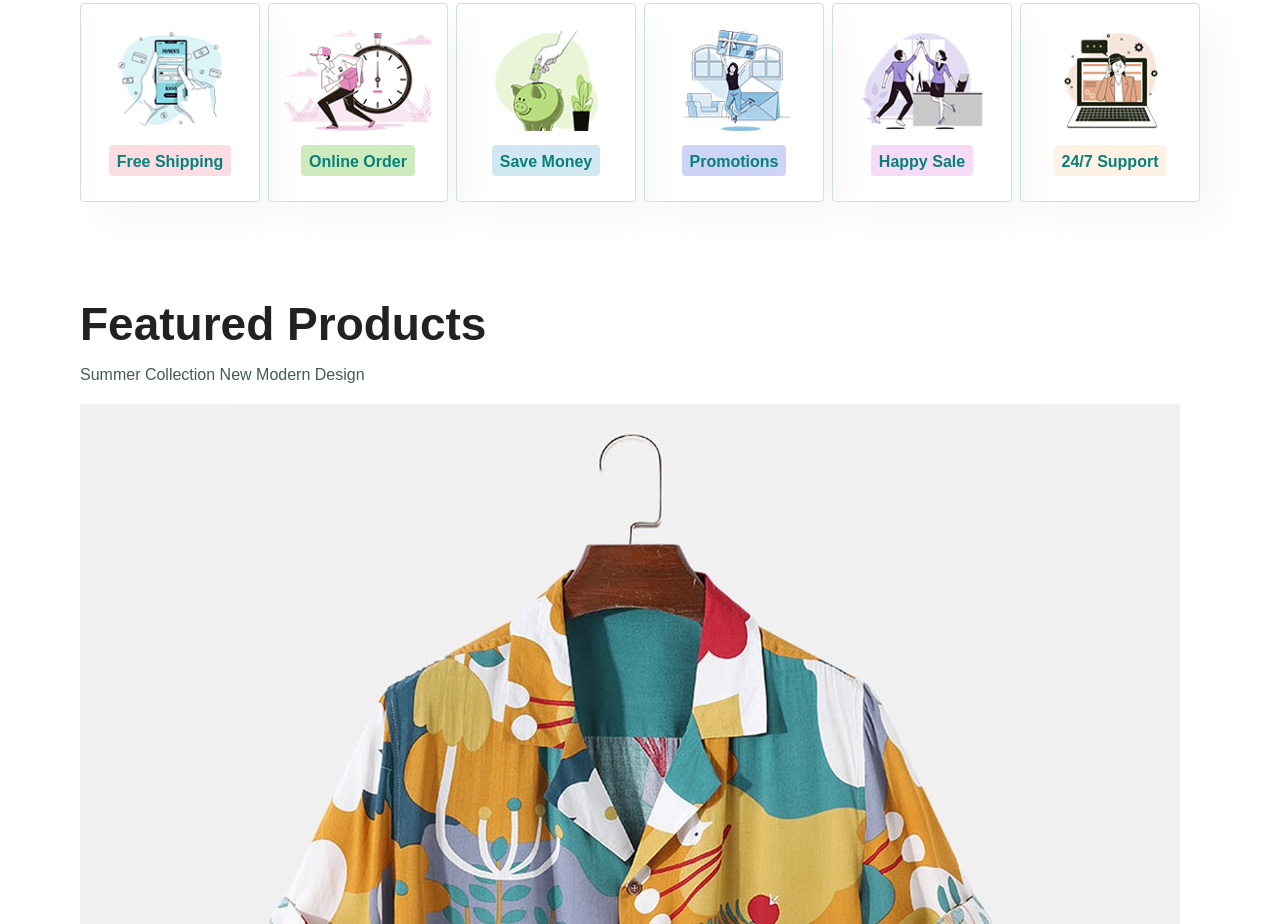
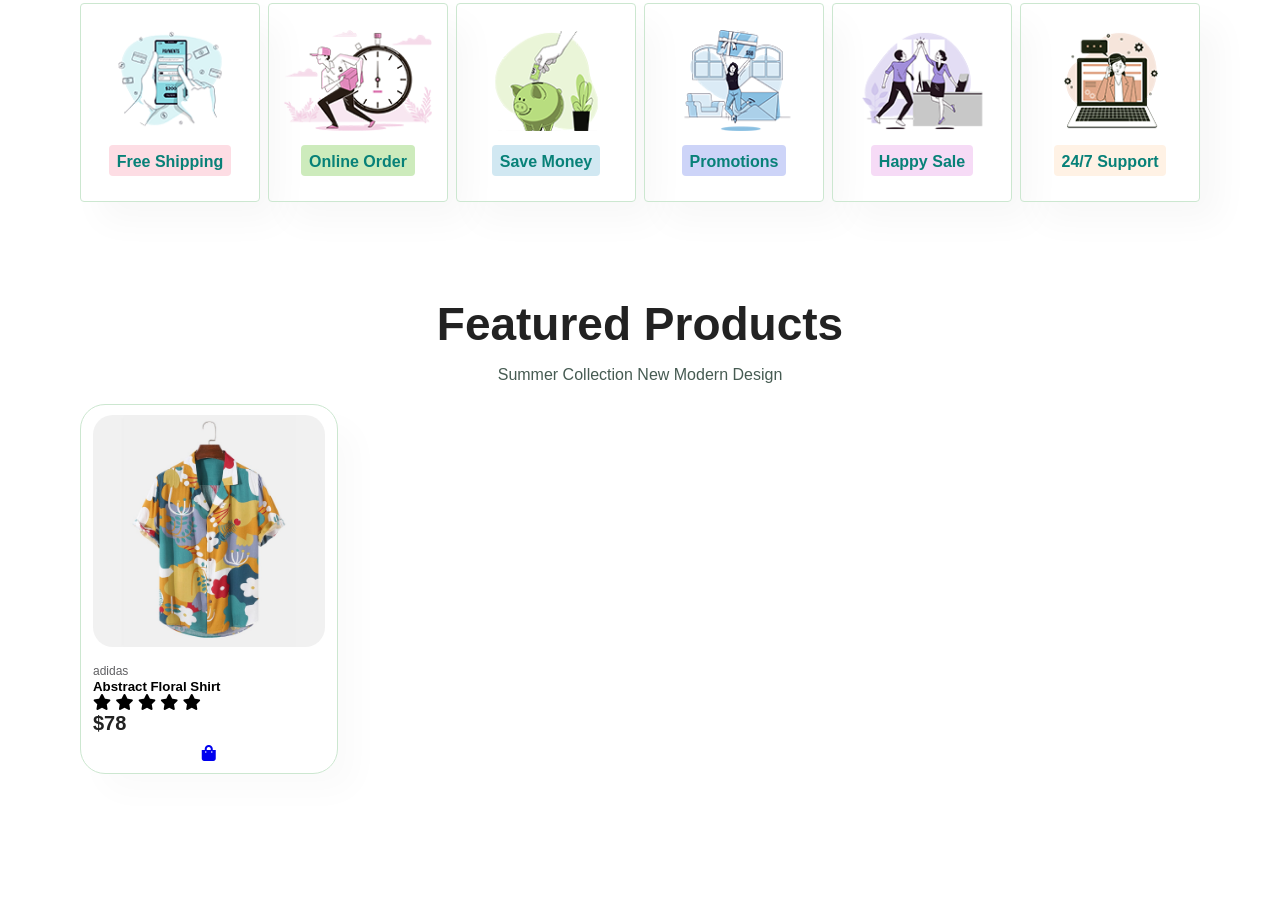
Before and after one commit to ValentinaMithylin/Ecommerce-website, a plain HTML site: page index.html in a window 1280 px wide. Shown: the part 856-1780 px from the top of the page. After the commit the page ends 1685 px from the top, so only its background shows below. Drawn offline with Linux system fonts and the light colour scheme.

Commit message:
minor changes

```diff
--- a/index.html
+++ b/index.html
@@ -21,7 +21,7 @@
                 <li><a href="blog.html">Blog</a></li>
                 <li><a href="about.html">About</a></li>
                 <li><a href="contact.html">Contact</a></li>
-                <li><a href="cart.html"><i class="fal fa-shopping-bag"></i></a></li>
+                <li><a href="cart.html"><i class="fas fa-shopping-bag"></i></a></li>
             </ul>
         </div>
     </section>
@@ -84,7 +84,7 @@
                     </div>
                     <h4>$78</h4>
                 </div>
-                <a href="#"><i class="fal fa-shopping-cart"></i></a>
+                <a href="#"><i class="fas fa-shopping-bag"></i></a>
             </div>
         </div>
     </section>
--- a/style.css
+++ b/style.css
@@ -177,3 +177,42 @@ body {
     width: 100%;
     margin-bottom: 10px;
 }
+
+#product1 {
+    text-align: center;
+}
+
+#product1 .pro {
+    width: 23%;
+    min-width: 250px;
+    padding: 10px 12px;
+    border: 1px solid #cce7d0;
+    border-radius: 25px;
+    cursor: pointer;
+    box-shadow: 20px 20px 30px rgb(0, 0, 0, 0.02);
+    margin: 15px 0;
+    transition: 0.2s ease;
+}
+
+#product1 .pro:hover {
+    box-shadow: 20px 20px 30px rgba(0, 0, 0, 0.06);
+}
+
+#product1 .pro img {
+    width: 100%;
+    border-radius: 20px;
+}
+
+#product1 .pro .desc {
+    text-align: start;
+    padding: 10px 0;
+}
+
+#product1 .pro .desc span {
+    color: #606063;
+    font-size: 12px;
+}
+
+#product1 .pro .desc h5 {
+
+}
```
